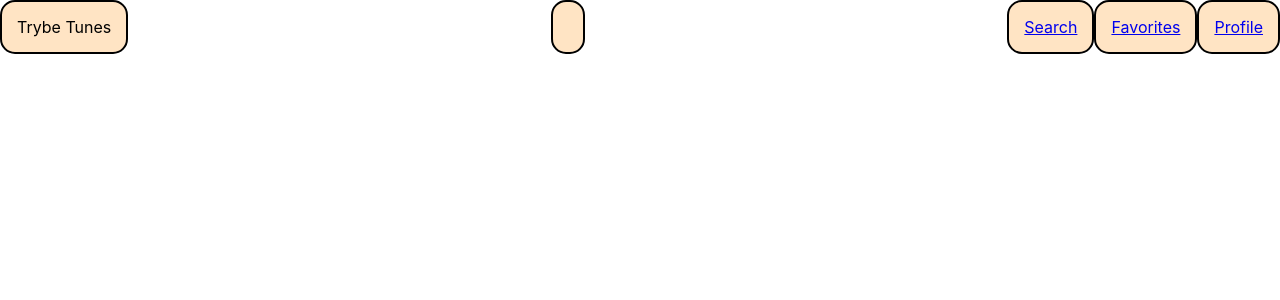
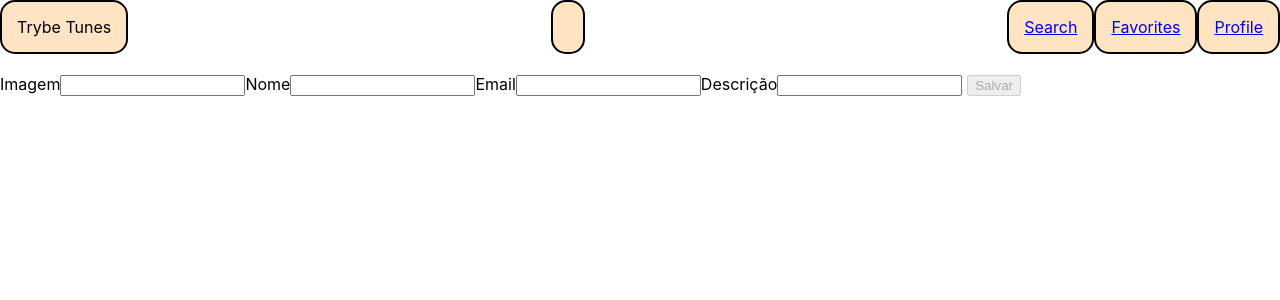
Before and after one commit to iagoassis21/iMusics, a React (Create React App) app: page /profile/edit in a window 1280 px wide. Shown: the top 300 px of the page. Built offline with nearby package versions, Linux system fonts and the light colour scheme.

Commit message:
Requisito 14

```diff
--- a/src/App.css
+++ b/src/App.css
@@ -96,3 +96,7 @@
   display: flex;
   justify-content: center;
 }
+
+.navProfileEdit {
+  margin: 50px;
+}
--- a/src/components/MusicCard.js
+++ b/src/components/MusicCard.js
@@ -28,14 +28,21 @@ class MusicCard extends React.Component {
   getFavSongs = async () => {
     this.setState((prevState) => ({ favorited: !prevState, loading: true }),
       async () => {
-        const { updateFavoriteList } = this.props;
+        const { updateFavoriteList, previewUrl, trackId, trackName } = this.props;
         const { favorited } = this.state;
-        // const getObjectMusic = await getMusics(trackId);
         if (favorited) {
-          await addSong(this.props);
+          await addSong({
+            previewUrl,
+            trackId,
+            trackName,
+          });
         } else {
           updateFavoriteList();
-          await removeSong(this.props);
+          await removeSong({
+            previewUrl,
+            trackId,
+            trackName,
+          });
         }
         updateFavoriteList();
         this.setState({
--- a/src/pages/Favorites.js
+++ b/src/pages/Favorites.js
@@ -32,7 +32,6 @@ class Favorites extends React.Component {
 
   render() {
     const { allFavoritedSongs, loading } = this.state;
-    console.log(allFavoritedSongs);
     return (
       <div data-testid="page-favorites">
         <section>
--- a/src/pages/Profile.js
+++ b/src/pages/Profile.js
@@ -1,9 +1,78 @@
 import React from 'react';
+import { Link } from 'react-router-dom';
+import Loading from '../components/Loading';
+import { getUser } from '../services/userAPI';
 
 class Profile extends React.Component {
+  constructor() {
+    super();
+
+    this.state = {
+      nameUser: '',
+      emailUser: '',
+      imageUser: '',
+      descriptionUser: '',
+      loading: '',
+    };
+  }
+
+  componentDidMount() {
+    this.showUserProfile();
+  }
+
+  handleChange = ({ target }) => {
+    const { name, value } = target;
+    this.setState({
+      [name]: value,
+    });
+  }
+
+  showUserProfile = async () => {
+    const check = await getUser();
+    this.setState({
+      nameUser: check.name,
+      emailUser: check.email,
+      imageUser: check.image,
+      descriptionUser: check.description,
+    });
+    if (check !== '') {
+      this.setState({
+        loading: check,
+      });
+    }
+  }
+
   render() {
+    const { nameUser, emailUser, imageUser, descriptionUser, loading } = this.state;
+    const showInformations = (
+      <div>
+        <img data-testid="profile-image" src={ imageUser } alt="foto de perfil" />
+        <p>
+          { nameUser }
+        </p>
+        <p>
+          { emailUser }
+        </p>
+        <p>
+          { descriptionUser }
+        </p>
+      </div>
+    );
     return (
-      <div data-testid="page-profile" />
+      <div data-testid="page-profile">
+        {
+          loading === '' ? <Loading /> : showInformations
+        }
+        <nav>
+          <Link
+            className="navProfileEdit"
+            to="/profile/edit"
+          >
+            Editar perfil
+          </Link>
+        </nav>
+      </div>
+
     );
   }
 }
--- a/src/pages/ProfileEdit.js
+++ b/src/pages/ProfileEdit.js
@@ -1,9 +1,131 @@
 import React from 'react';
+import { Redirect } from 'react-router-dom';
+import { getUser, updateUser } from '../services/userAPI';
 
 class ProfileEdit extends React.Component {
+  constructor() {
+    super();
+
+    this.state = {
+      nameUser: '',
+      emailUser: '',
+      imageUser: '',
+      descriptionUser: '',
+      updated: false,
+    };
+  }
+
+  componentDidMount() {
+    this.showUserProfile();
+  }
+
+  handleChange = ({ target }) => {
+    const { name, value } = target;
+    this.setState({
+      [name]: value,
+    });
+  }
+
+  validateSubmitBtn = () => {
+    const emailRegex = /\S+@\S+\.\S+/;
+    const { emailUser } = this.state;
+    if (emailRegex.test(emailUser)) {
+      return false;
+    }
+    return true;
+  }
+
+  showUserProfile = async () => {
+    const check = await getUser();
+    this.setState({
+      nameUser: check.name,
+      emailUser: check.email,
+      imageUser: check.image,
+      descriptionUser: check.description,
+    });
+  }
+
+  updateUserProfile = async () => {
+    const { nameUser, emailUser, imageUser, descriptionUser } = this.state;
+    await updateUser({ name: nameUser,
+      email: emailUser,
+      image: imageUser,
+      description: descriptionUser,
+    });
+  }
+
+  handleSubmit = () => {
+    this.updateUserProfile();
+    this.setState({
+      updated: true,
+    });
+  }
+
   render() {
+    const { nameUser, emailUser, imageUser,
+      descriptionUser, updated } = this.state;
     return (
-      <div data-testid="page-profile-edit" />
+      <div data-testid="page-profile-edit">
+        <form>
+          <label htmlFor="imageId">
+            Imagem
+            <input
+              data-testid="edit-input-image"
+              id="imageId"
+              name="imageUser"
+              type="text"
+              value={ imageUser }
+              onChange={ this.handleChange }
+            />
+          </label>
+          <label htmlFor="nameId">
+            Nome
+            <input
+              data-testid="edit-input-name"
+              id="nameId"
+              name="nameUser"
+              type="text"
+              value={ nameUser }
+              onChange={ this.handleChange }
+            />
+          </label>
+          <label htmlFor="emailId">
+            Email
+            <input
+              data-testid="edit-input-email"
+              id="emailId"
+              name="emailUser"
+              type="text"
+              value={ emailUser }
+              onChange={ this.handleChange }
+            />
+          </label>
+          <label htmlFor="descriptionId">
+            Descrição
+            <input
+              data-testid="edit-input-description"
+              id="descriptionId"
+              name="descriptionUser"
+              type="textarea"
+              value={ descriptionUser }
+              onChange={ this.handleChange }
+            />
+          </label>
+          <button
+            data-testid="edit-button-save"
+            className="loginBtn"
+            disabled={ this.validateSubmitBtn() }
+            onClick={ this.handleSubmit }
+            type="button"
+            id="loginBtn"
+          >
+            Salvar
+          </button>
+        </form>
+        {
+          updated ? <Redirect to="/profile" /> : null
+        }
+      </div>
     );
   }
 }
```
